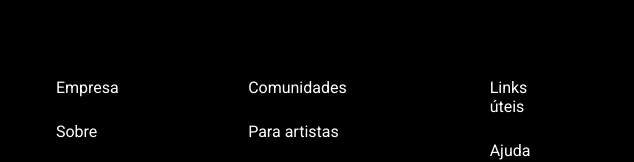
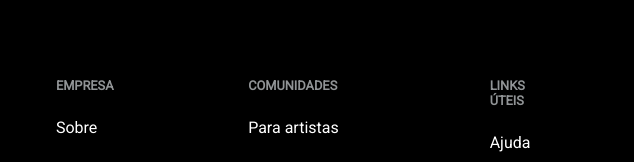
Before and after one commit to pedroolivy/SPOTIFY-CLONE, a plain HTML site: page index.html in a window 1280 px wide. Shown: the part 802-964 px from the top of the page, 439-1073 px from the left. Drawn offline with Linux system fonts and the light colour scheme.

Commit message:
new-project-end

```diff
--- a/style.css
+++ b/style.css
@@ -106,7 +106,7 @@ body {
     margin: 25px 0;
 }
 
-##footer .footer-content .footer-menu p {
+#footer .footer-content .footer-menu p {
     font-weight: bold;
     text-transform: uppercase;
     color: #919496;
@@ -145,10 +145,6 @@ body {
     margin: 0 10px;
 }
 
-.footer-info .rights {
-
-}
-
 .footer-info .rights .country {
     display: flex;
     justify-content: flex-end;
```
